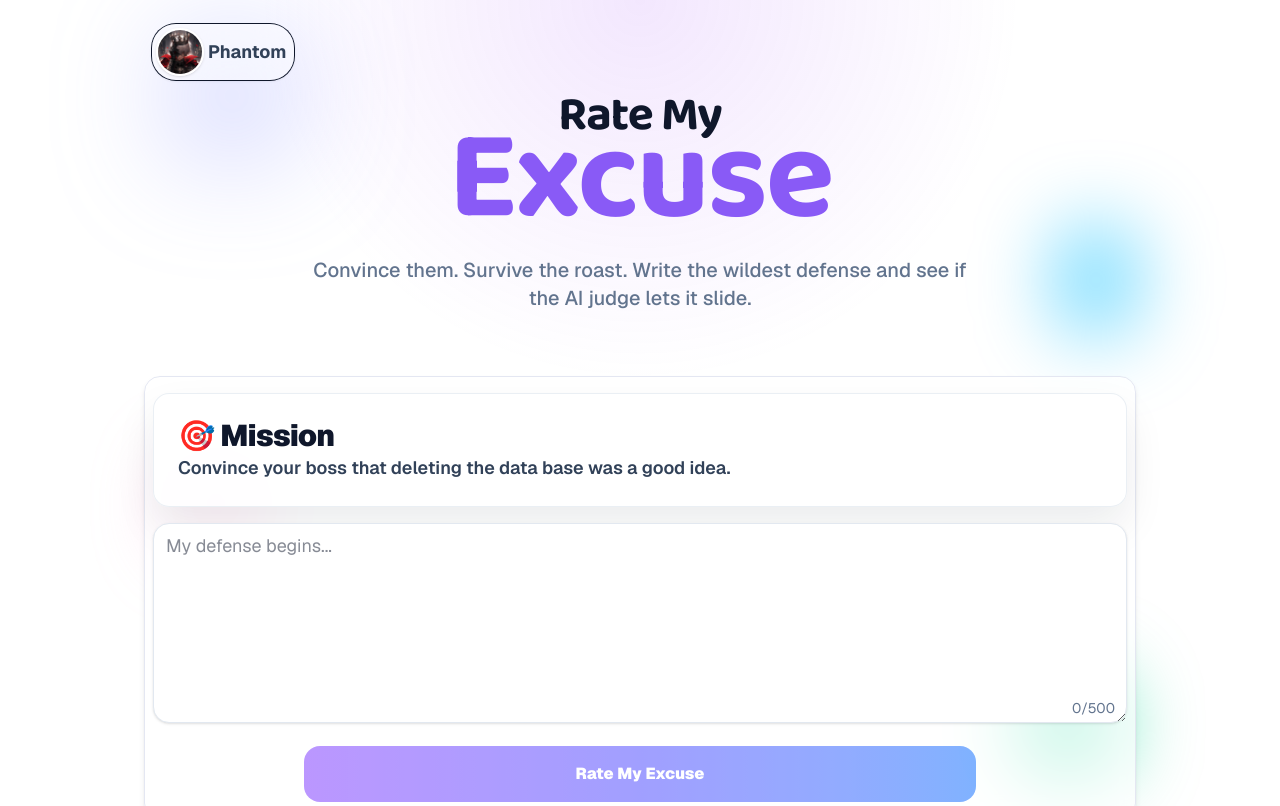
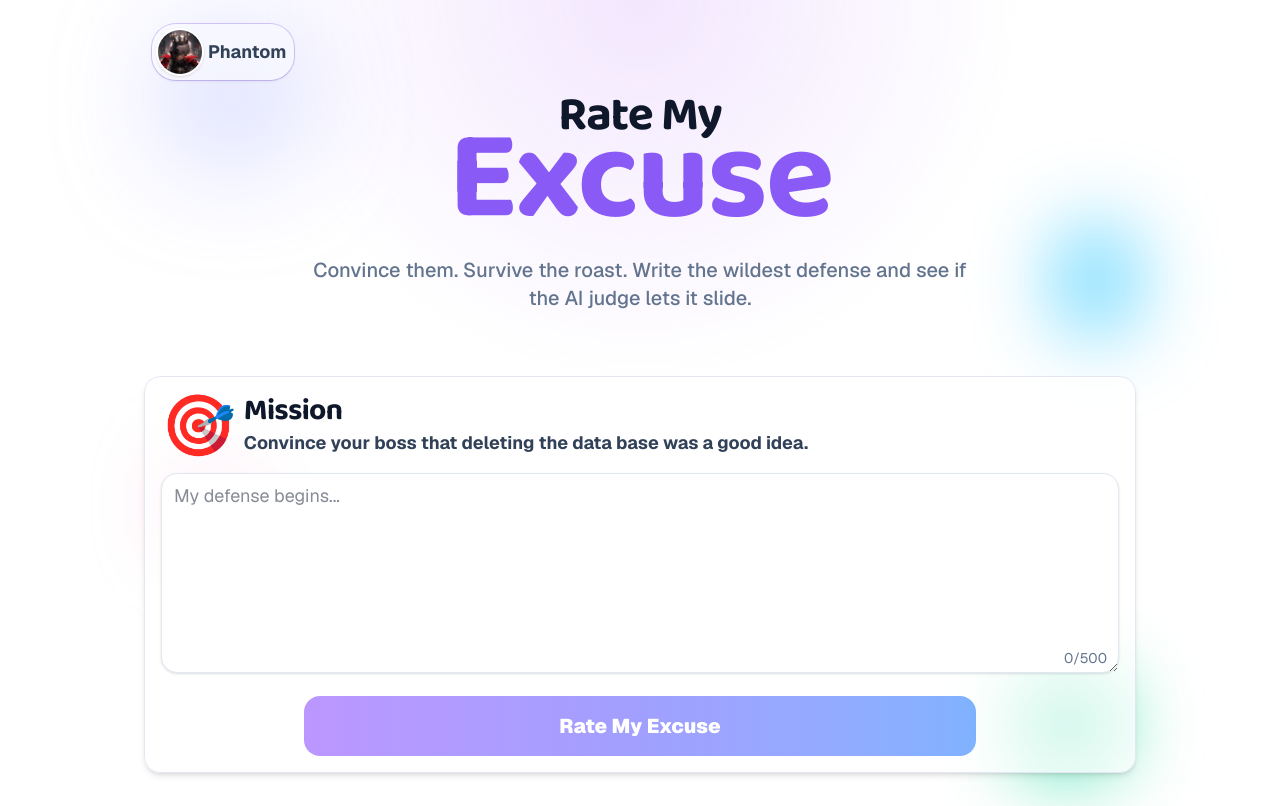
Before and after one commit to Phyzaaan/RateMyExcuse, a Next.js app: page / in a window 1280 px wide. Shown: the top 806 px of the page. Built offline with nearby package versions, Linux system fonts and the light colour scheme.

Commit message:
Redesing the Sitiuation pannel

```diff
--- a/app/components/Hero.tsx
+++ b/app/components/Hero.tsx
@@ -5,7 +5,7 @@ export default function HeroSection() {
     <section className="relative w-full max-w-5xl shrink-0 mx-auto overflow-hidden rounded-3xl p-4 sm:p-6">
         <div className="relative z-10 flex flex-col">
           <div className="flex items-center justify-start gap-2">
-            <div className="flex items-center gap-1 p-1 pr-2 rounded-3xl shadow-sm backdrop-blur-2xl bg-primary-bg/45 ring-1 ring-accent-from/30 hover:bg-slate-50 transition">
+            <div className="flex items-center gap-1 p-1 pr-2 rounded-3xl shadow-sm backdrop-blur-2xl bg-primary-bg/45 ring-1 ring-primary-color/30 hover:bg-slate-50 transition">
               <div className="relative h-12 w-12 overflow-hidden rounded-full border-2 border-white shadow-sm">
                 <Image
                   src="/img/Phantom.jpeg"
--- a/app/components/ResultSection.tsx
+++ b/app/components/ResultSection.tsx
@@ -23,9 +23,9 @@ export default function ResultSection({
     : "Waiting for the judge to decide if your excuse survives the roast...";
 
   return (
-      <div className="px-2">
+      <div className="flex flex-col gap-6 text-center">
 
-        <div className="mb-6 flex flex-col items-center gap-3 text-center">
+        <div className="flex flex-col items-center gap-6 text-center">
           <div className="inline-flex items-center gap-3 rounded-full text-8xl font-black text-primary">
             <span className="text-primary-color">{scoreText}</span>
             <span className="text-7xl font-extralight -translate-x-5 translate-y-2">
@@ -35,9 +35,9 @@ export default function ResultSection({
           </div>
           <div className="flex items-center gap-3">
             <Image src="/img/Doofus.png" alt="Emoji" width={80} height={80} />
-            <div className="relative max-w-md bg-primary-bg text-black px-2 py-2 rounded-3xl border-4 border-black font-bold shadow-[4px_4px_0_0_#000] ml-2">
+            <div className="relative max-w-md bg-slate-100 text-primary px-2 py-2 rounded-3xl border-4 border-slate-600 font-bold shadow-[2px_2px_0_0_#45556c]">
               <p className="text-lg font-baloo2 font-semibold">{message}</p>
-              <div className="absolute top-1/2 left-0 translate-x-[-99%] -translate-y-1/2 w-0 h-0 border-r-16 border-r-black border-y-12 border-y-transparent after:content-[''] after:absolute after:-top-3 after:left-1 after:w-0 after:h-0 after:border-r-16 after:border-r-white after:border-y-12 after:border-y-transparent"></div>
+              <div className="absolute top-1/2 left-0 translate-x-[-99%] -translate-y-1/2 w-0 h-0 border-r-16 border-r-slate-600 border-y-12 border-y-transparent after:content-[''] after:absolute after:-top-3 after:left-1 after:w-0 after:h-0 after:border-r-16 after:border-r-slate-100 after:border-y-12 after:border-y-transparent"></div>
             </div>
           </div>
         </div>
@@ -52,7 +52,7 @@ export default function ResultSection({
           <button
             type="button"
             onClick={onReset}
-            className="inline-flex w-full max-w-xl items-center justify-center rounded-2xl bg-linear-to-r from-violet-500 via-indigo-500 to-blue-500 px-8 py-4 text-base font-black text-white shadow-[0_16px_40px_rgba(63, 81, 181,0.32)] transition hover:-translate-y-0.5 disabled:cursor-not-allowed disabled:opacity-60"
+            className="inline-flex w-full max-w-xl items-center justify-center rounded-2xl bg-linear-to-r from-violet-500 via-indigo-500 to-blue-500 px-8 py-4 text-xl font-black text-white shadow-[0_16px_40px_rgba(63, 81, 181,0.32)] transition hover:-translate-y-0.5 disabled:cursor-not-allowed disabled:opacity-60"
           >
             Try Another Excuse
           </button>
--- a/app/components/SituationPanel.tsx
+++ b/app/components/SituationPanel.tsx
@@ -1,5 +1,6 @@
 import { Verdict } from "../data/type";
 import ResultSection from "./ResultSection";
+import { MessageCircleMore } from "lucide-react";
 
 interface SituationPanelProps {
   scenario: string;
@@ -24,26 +25,18 @@ export default function SituationPanel({
 }: SituationPanelProps) {
   return (
     <section className="w-full max-w-5xl mx-auto px-4">
-      <div className="rounded-2xl glass-panel px-2 py-4 shadow-md">
+      <div className="rounded-2xl glass-panel px-4 py-4 shadow-md">
         <div className="flex flex-col gap-4">
-          {/* <div className="flex flex-row gap-2 items-center px-4 py-2">
+          <div className="flex flex-row gap-2 items-center">
             <span className="text-6xl">🎯</span>
             <div>
-              <h2 className="text-xl text-Secondary font-semibold leading-6">
-                🎯 Mission
-              </h2>
-              <p className="text-xl lg:text-2xl font-semibold leading-tight text-primary">
-                {scenario}
-              </p>
+              <h2 className="text-3xl font-black tracking-tight text-primary font-baloo2">
+                  Mission
+                </h2>
+                <p className="text-lg text-secondary font-bold leading-7">
+                  {scenario}
+                </p>
             </div>
-          </div> */}
-          <div className="rounded-2xl border border-slate-200/70 bg-primary-bg/80 p-6 shadow-[0_20px_40px_rgba(15,23,42,0.08)]">
-            <h2 className="text-xl md:text-3xl font-black tracking-tight text-primary">
-              🎯 Mission
-            </h2>
-            <p className="text-base md:text-lg text-secondary font-semibold leading-7">
-              {scenario}
-            </p>
           </div>
 
           {!submittedExcuse ? (
@@ -61,13 +54,12 @@ export default function SituationPanel({
             </div>
           ) : (
             <>
-              <div className="rounded-2xl border border-slate-200/70 bg-primary-bg/80 p-6 shadow-[0_20px_40px_rgba(15,23,42,0.08)]">
-                <h2 className="text-xl md:text-3xl font-black tracking-tight text-primary">
-                  💬 Your Excuse
+              <div className="rounded-2xl glass-panel px-4 py-3 shadow-sm">
+                <h2 className="flex items-center gap-1 text-2xl font-black tracking-tight text-primary font-baloo2">
+                  <MessageCircleMore className="w-6.5 h-6.5"/> Your Excuse
                 </h2>
-                <p className="text-base md:text-lg text-secondary font-semibold leading-7">
-                  &rdquo;I was just improving our disaster recovery strategy.
-                  Now we have a cleaner, faster database! 😎&rdquo;
+                <p className="text-base text-secondary font-semibold leading-7">
+                  &rdquo;{submittedExcuse}&rdquo;
                 </p>
               </div>
               <ResultSection
@@ -84,7 +76,7 @@ export default function SituationPanel({
                 type="button"
                 onClick={onSubmit}
                 disabled={loading || !excuse.trim()}
-                className="inline-flex w-full max-w-2xl items-center justify-center rounded-2xl bg-linear-to-r from-violet-500 via-indigo-500 to-blue-500 px-8 py-4 text-base font-black text-white shadow-[0_16px_40px_rgba(63, 81, 181,0.32)]  transition hover:-translate-y-0.5 disabled:cursor-not-allowed disabled:opacity-60"
+                className="inline-flex w-full max-w-2xl items-center justify-center rounded-2xl bg-linear-to-r from-violet-500 via-indigo-500 to-blue-500 px-8 py-4 text-xl font-black text-white shadow-[0_16px_40px_rgba(63, 81, 181,0.32)]  transition hover:-translate-y-0.5 disabled:cursor-not-allowed disabled:opacity-60"
               >
                 {loading ? "Rating…" : "Rate My Excuse"}
               </button>
```
